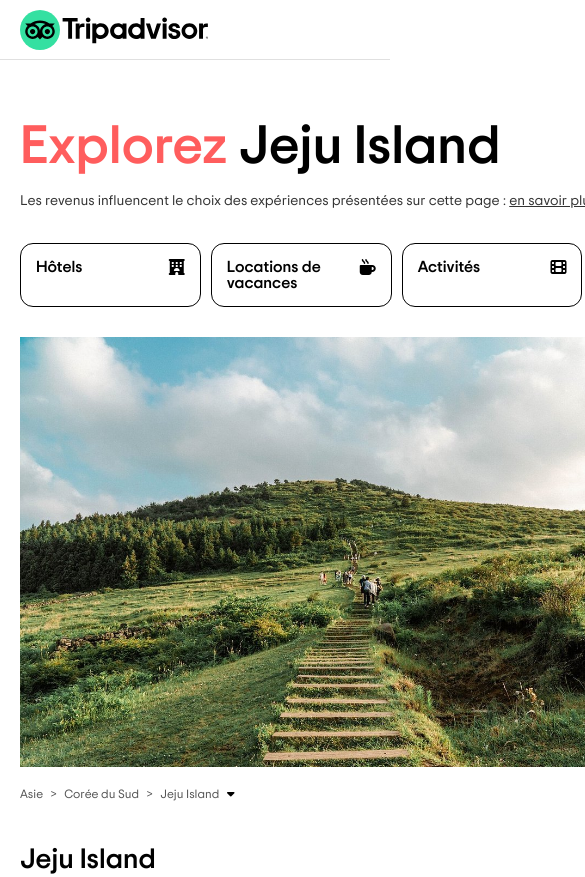
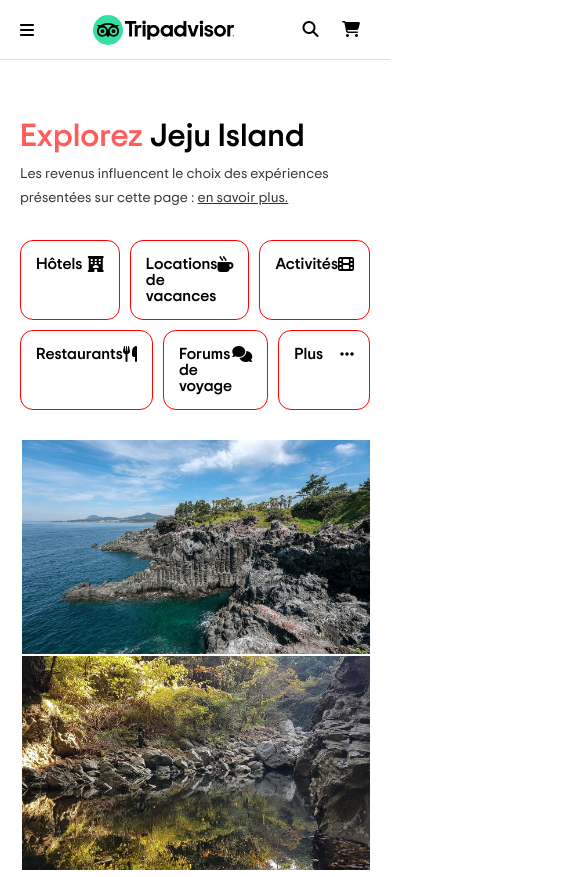
Before and after one commit to Potaaeeto/TripAdvisor-HTMLCSS, a plain HTML site: page index.html in a window 390 px wide. Shown: the top 877 px of the page, 585 px wide, since content can reach past the window. Drawn offline with Linux system fonts and the light colour scheme.

Commit message:
responsive navigation activity

```diff
--- a/assets/css/style.css
+++ b/assets/css/style.css
@@ -9,7 +9,7 @@ body {
 }
 
 .container {
-  width: 1175px;
+  max-width: 1155px;
   margin: 0 auto; /* margin vertical de 0 et horizontal auto*/
   padding: 20px;
 }
@@ -73,8 +73,16 @@ header img {
   height: 40px;
 }
 
+.burger-menu {
+  display: none;
+}
+
+.two-last-span > a:first-child {
+  /* border: 2px solid red; */
+  display: none;
+}
+
 .nav-header a {
-  /* border: 2px solid red; */
   font-size: 16px;
   text-decoration: none;
   color: black;
@@ -88,7 +96,7 @@ header img {
 
 .nav-header a:not(:first-child) {
   /* border: 2px solid green; */
-  margin-left: 20px;
+  margin-left: 10px;
 }
 
 .nav-header button {
@@ -99,7 +107,7 @@ header img {
   font-size: 15px;
   padding: 10px 20px;
   cursor: pointer;
-  margin-left: 20px;
+  margin-left: 10px;
 }
 
 .nav-header button:hover {
@@ -115,11 +123,11 @@ header img {
 .container > p {
   font-size: 14px;
   color: #333333;
-  margin-top: 15px;
+  margin-top: 10px;
+  /* border: 1px solid red; */
 }
 
 .container > p a {
-  /* border: 1px solid red; */
   font-size: 14px;
   color: #333333;
 }
@@ -492,12 +500,55 @@ footer a {
 /* MEDIA QUERIES */
 
 @media (max-width: 1184px) {
+  /* NAVIGATION MENU ACTIVITIES */
+  .navigation {
+    flex-wrap: wrap;
+  }
+
+  .navigation > .activities {
+    border: 1px solid red;
+    /* width: calc((100% - 30px) / 4); */
+  }
 }
+
 @media (max-width: 1024px) {
   /* NAV HEADER */
-  .nav-header i {
+  .nav-header > a > span {
     display: none;
+  }
+
+  .two-last-span a:last-child > span {
+    display: none;
+  }
+
+  .nav-header a {
+    padding: 10px 0px 10px 10px;
   }
 }
 @media (max-width: 768px) {
+  /* NAV HEADER */
+
+  header img {
+    height: 30px;
+  }
+  .burger-menu {
+    display: inherit;
+  }
+
+  .two-last-span a:first-child {
+    display: inherit;
+  }
+  .two-last-span a:last-child {
+    margin: 0;
+  }
+
+  .nav-header > a,
+  .nav-header > button {
+    display: none;
+  }
+
+  /* MAIN TEXTE */
+  h1 {
+    font-size: 32px;
+  }
 }
--- a/index.html
+++ b/index.html
@@ -17,13 +17,19 @@
     <!-- HEADER -->
     <header>
       <div class="container">
+        <div class="burger-menu"><i class="fa-solid fa-bars"></i></div>
         <img src="./assets/imgs/Tripadvisor-logo.svg" alt="tripadvisor-logo" />
         <nav class="nav-header">
-          <a href="#"><i class="fa-solid fa-pen"></i>Avis</a>
-          <a href="#"><i class="fa-solid fa-heart"></i>Alertes</a>
-          <a href="#"><i class="fa-solid fa-bell"></i>Favoris</a>
+          <a href="#"><i class="fa-solid fa-pen"></i> <span>Avis</span></a>
+          <a href="#"><i class="fa-solid fa-heart"></i> <span>Alertes</span></a>
+          <a href="#"><i class="fa-solid fa-bell"></i> <span>Favoris</span></a>
           <button>Connectez-vous</button>
-          <a href="#"><i class="fa-solid fa-cart-shopping"></i>Panier</a>
+          <span class="two-last-span">
+            <a href="#"><i class="fa-solid fa-magnifying-glass"></i></a>
+            <a href="#"
+              ><i class="fa-solid fa-cart-shopping"></i> <span>Panier</span></a
+            >
+          </span>
         </nav>
       </div>
     </header>
```
